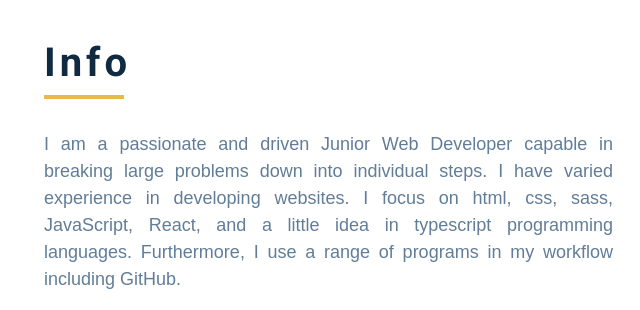
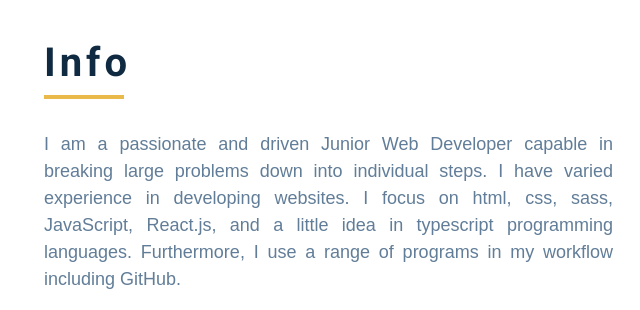
Before and after one commit to templetochukwu/MyProfile, a plain HTML site: page index.html in a window 1280 px wide. Shown: the part 860-1170 px from the top of the page, 612-1252 px from the left. Drawn offline with nearby package versions, Linux system fonts and the light colour scheme; files that its build step writes are made by us from their sources.

Commit message:
changes on home

```diff
--- a/index.html
+++ b/index.html
@@ -128,7 +128,7 @@
           <p class="about__me__text">
             I am a passionate and driven Junior Web Developer capable in
             breaking large problems down into individual steps. I have varied experience in developing
-            websites. I focus on html, css, sass, JavaScript, React, and a little idea in typescript programming languages.
+            websites. I focus on html, css, sass, JavaScript, React.js, and a little idea in typescript programming languages.
             Furthermore, I use a
             range of programs in my workflow including GitHub.
           </p>
```
